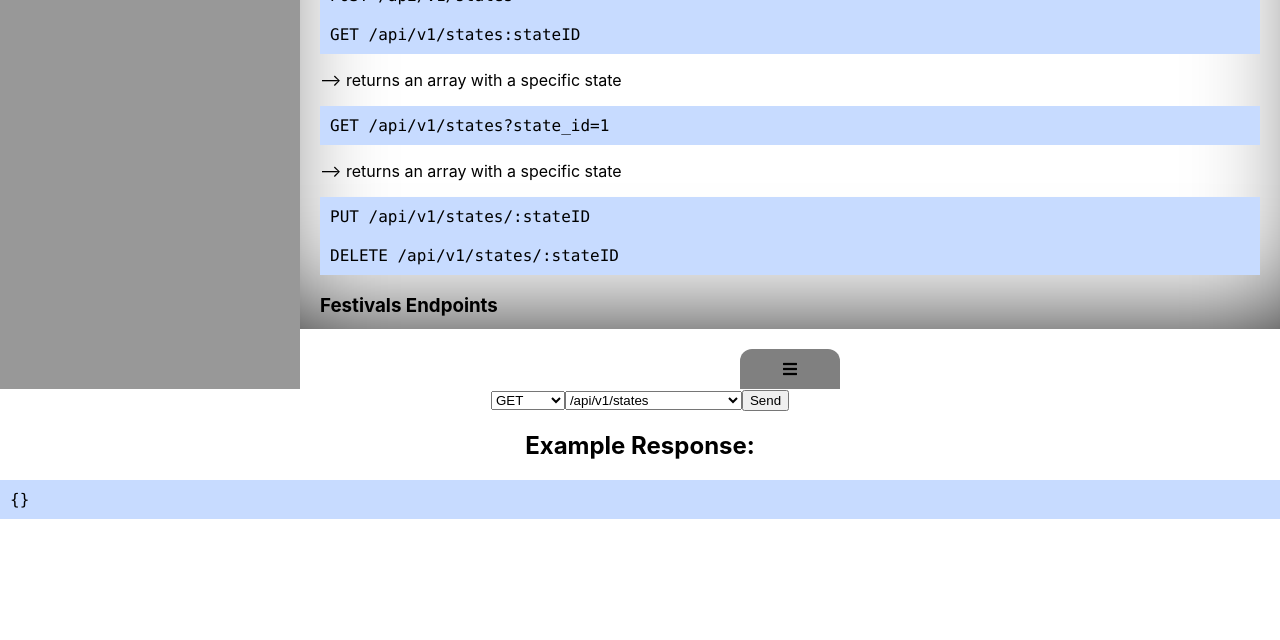
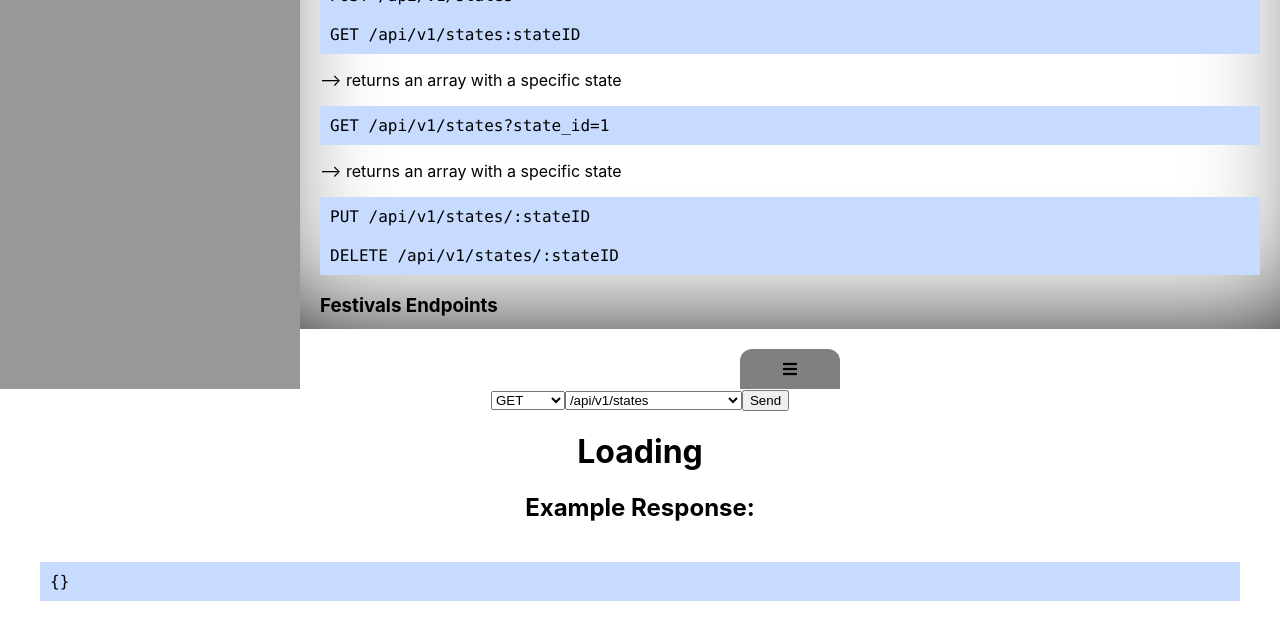
Before and after one commit to KylieStanley/byob-frontend, a React (Create React App) app: page / in a window 1280 px wide. Both pictures are taken after a click on the button "Send". Shown: the part 411-1051 px from the top of the page. Built offline with nearby package versions, Linux system fonts and the light colour scheme; no server answers.

Commit message:
Add isLoading indicator

```diff
--- a/src/ExampleContainer.css
+++ b/src/ExampleContainer.css
@@ -1,4 +1,5 @@
 pre {
   text-align: left;
   white-space: pre-wrap;
+  margin: 40px;
 }
--- a/src/Form.js
+++ b/src/Form.js
@@ -7,7 +7,8 @@ export default class Form extends Component {
       method: 'GET',
       path: '/api/v1/states',
       databaseObj: {},
-      idRequired: false
+      idRequired: false,
+      isLoading: false
     }
   }
 
@@ -43,6 +44,7 @@ export default class Form extends Component {
   }
 
   checkMethods = (url) => {
+    this.setState({ isLoading: true })
     switch (this.state.method) {
       case 'GET':
         this.submitGet(url)
@@ -135,12 +137,22 @@ export default class Form extends Component {
   checkForOkResponse = async (response) => {
     if (response.ok) {
       const result = await response.json()
+      await this.setState({ isLoading: false })
       this.props.handleResult(result)
     } else {
       const responseStatusText = response.statusText
       const responseStatusCode = response.status
       const responseErrorMessage = await response.json()
+      await this.setState({ isLoading: false })
       this.props.handleResult({ responseStatusCode, responseStatusText, responseErrorMessage })
+    }
+  }
+
+  isLoadingIndicator = () => {
+    if (this.state.isLoading) {
+      return <h1>Loading</h1>
+    } else {
+      return null
     }
   }
 
@@ -163,6 +175,7 @@ export default class Form extends Component {
         </select>
         { this.changeInputStyleOnStateChange() }
         <button type="submit">Send</button>
+        { this.isLoadingIndicator() }
       </form>
     )
   }
```
